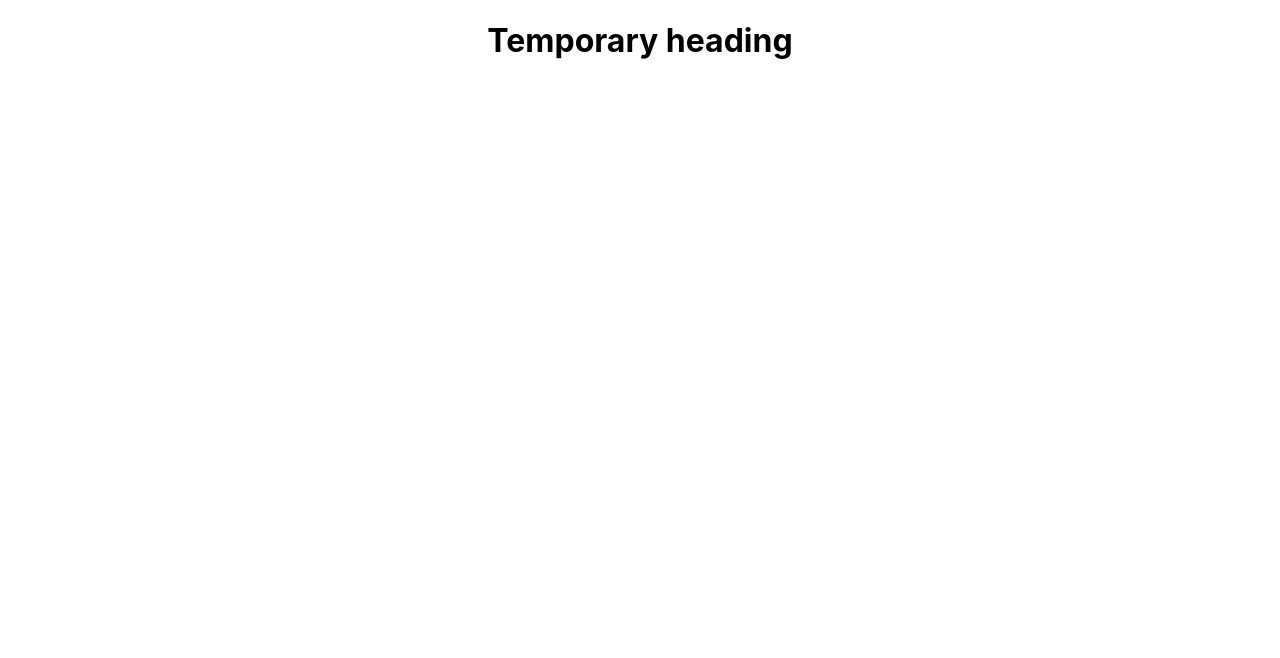
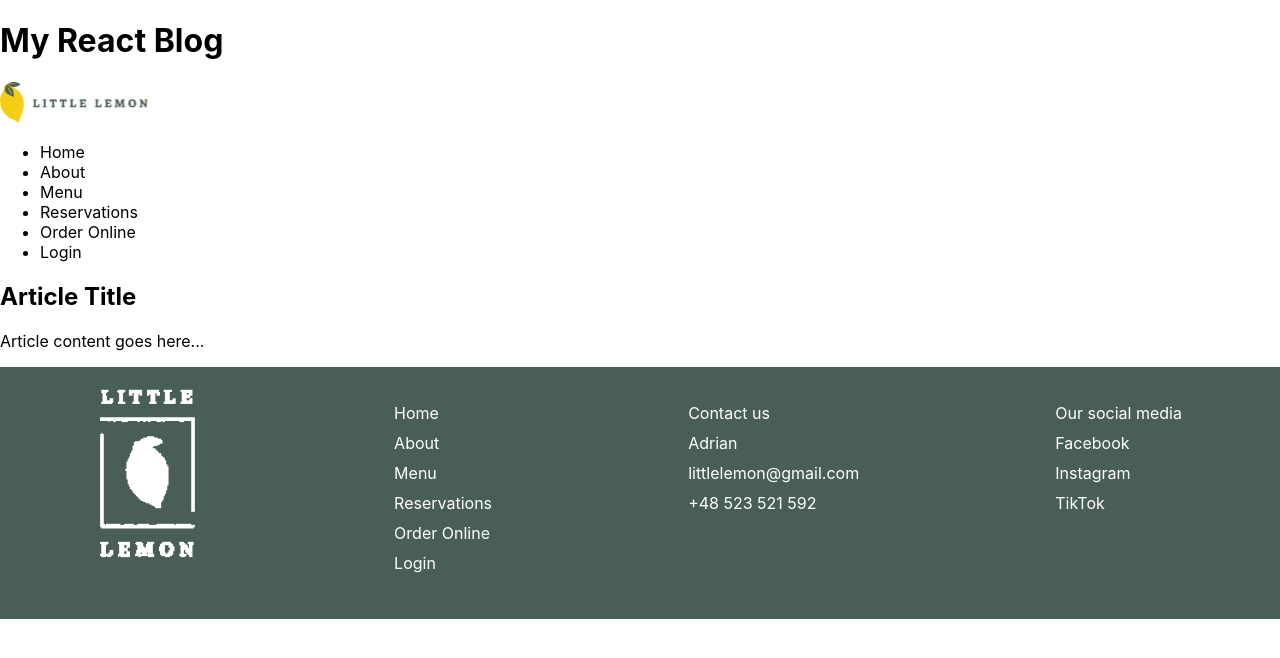
Before and after one commit to iwosmu/Little-Lemon-Website, a React (Create React App) app: page / in a window 1280 px wide. Shown: the top 658 px of the page. Built offline with nearby package versions, Linux system fonts and the light colour scheme.

Commit message:
Creating the initial app structure

```diff
--- a/public/index.html
+++ b/public/index.html
@@ -7,9 +7,19 @@
     <meta name="theme-color" content="#000000" />
     <meta
       name="description"
-      content="Web site created using create-react-app"
+      content="The website of the Little Lemon Restaurant"
+    />
+    <meta name="og:title" content="Little Lemon Restaurant" />
+    <meta
+      name="og:description"
+      content="The website of the Little Lemon Restaurant"
+    />
+    <meta
+      name="og:image"
+      content="https://sugarspiceandglitter.com/wp-content/uploads/2020/07/how-to-make-lemon-cake.jpeg"
     />
     <link rel="apple-touch-icon" href="%PUBLIC_URL%/logo192.png" />
+
     <!--
       manifest.json provides metadata used when your web app is installed on a
       user's mobile device or desktop. See https://developers.google.com/web/fundamentals/web-app-manifest/
--- a/src/App.js
+++ b/src/App.js
@@ -1,10 +1,16 @@
 import './App.css';
+import Header from './components/Header';
+import Main from './components/Main';
+import Footer from './components/Footer';
+import React from 'react';
 
 function App() {
   return (
-    <div className="App">
-      <h1>Temporary heading</h1>
-    </div>
+    <React.Fragment className="App">
+      <Header/>
+      <Main/>
+      <Footer/>
+    </React.Fragment>
   );
 }
 
--- /dev/null
+++ b/src/components/Footer.js
@@ -0,0 +1,41 @@
+import React from 'react'
+import logo from '../assets/verticallogo1.png'
+import '../components/footer.css'
+
+const Footer = () => {
+  return (
+    <footer className="footer">
+      <div className="footer-column">
+        <img src={logo} alt="Little Lemon" className="footer-logo" />
+      </div>
+      <div className="footer-column">
+        <ul>
+          <li>Home</li>
+          <li>About</li>
+          <li>Menu</li>
+          <li>Reservations</li>
+          <li>Order Online</li>
+          <li>Login</li>
+        </ul>
+      </div>
+      <div className="footer-column">
+        <ul>
+          <li>Contact us</li>
+          <li>Adrian</li>
+          <li>littlelemon@gmail.com</li>
+          <li>+48 523 521 592</li>
+        </ul>
+      </div>
+      <div className="footer-column">
+        <ul>
+          <li>Our social media</li>
+          <li>Facebook</li>
+          <li>Instagram</li>
+          <li>TikTok</li>
+        </ul>
+      </div>
+    </footer>
+  )
+}
+
+export default Footer
--- /dev/null
+++ b/src/components/Header.js
@@ -0,0 +1,15 @@
+import React from 'react'
+import logo from '../assets/Logo .svg'
+import Nav from '../components/Nav'
+
+const Header = () => {
+  return (
+    <header>
+        <h1>My React Blog</h1>
+        <img src={logo} alt="logo" />
+        <Nav/>
+    </header>
+  )
+}
+
+export default Header
--- /dev/null
+++ b/src/components/Main.js
@@ -0,0 +1,14 @@
+import React from 'react'
+
+const Main = () => {
+  return (
+    <main>
+        <article>
+            <h2>Article Title</h2>
+            <p>Article content goes here...</p>
+        </article>
+    </main>
+  )
+}
+
+export default Main
--- /dev/null
+++ b/src/components/Nav.js
@@ -0,0 +1,18 @@
+import React from 'react'
+
+const Nav = () => {
+  return (
+    <nav>
+        <ul>
+            <li><a>Home</a></li>
+            <li><a>About</a></li>
+            <li><a>Menu</a></li>
+            <li><a>Reservations</a></li>
+            <li><a>Order Online</a></li>
+            <li><a>Login</a></li>
+        </ul>
+    </nav>
+  )
+}
+
+export default Nav
--- /dev/null
+++ b/src/components/footer.css
@@ -0,0 +1,36 @@
+.footer {
+    display: flex;
+    justify-content: space-around;
+    background-color: #495E57;
+    color: white;
+    padding: 20px 0;
+}
+
+.footer-column {
+    display: flex;
+    flex-direction: column;
+    align-items: flex-start;
+}
+
+.footer-logo {
+    width: 100px;
+    margin-bottom: 20px;
+}
+
+.footer-column ul {
+    list-style-type: none;
+    padding: 0;
+}
+
+.footer-column li {
+    margin-bottom: 10px;
+}
+
+.footer-column li a {
+    color: white;
+    text-decoration: none;
+}
+
+.footer-column li a:hover {
+    text-decoration: underline;
+}
```
Also changed, not shown: src/assets/Logo .svg (added), src/assets/verticallogo1.png (added).
